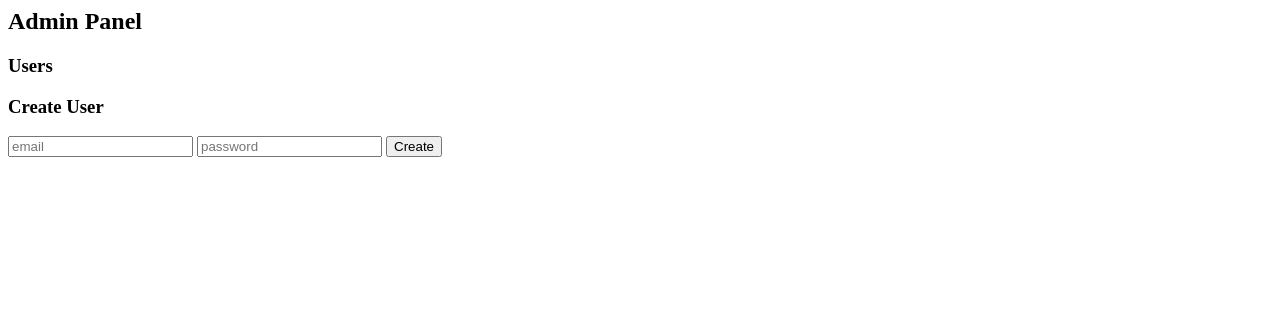
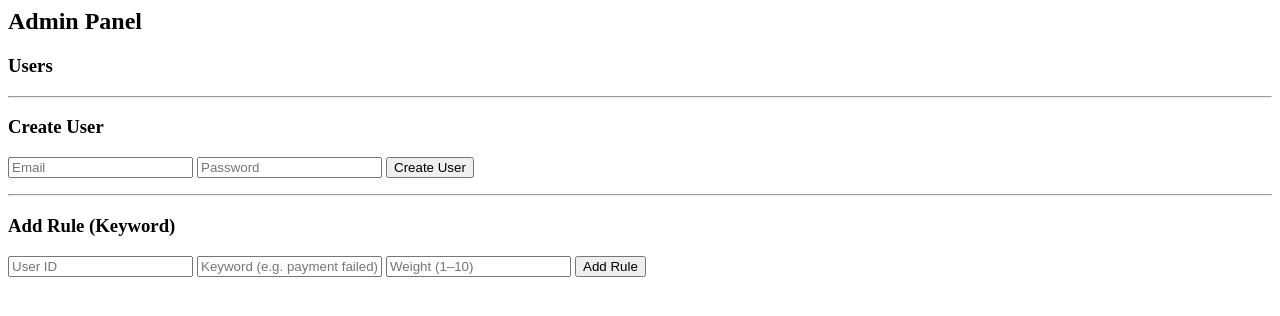
Before and after one commit to obamaeugene8-byte/BizAlert, a Flask app: template templates/admin.html in a window 1280 px wide. Shown: the top 316 px of the page. Run offline with Flask 3, Linux system fonts and the light colour scheme; the template is opened without the code that fills it, so the values that code supplies are empty.

Commit message:
Update admin.html

```diff
--- a/templates/admin.html
+++ b/templates/admin.html
@@ -11,9 +11,21 @@
 </p>
 {% endfor %}
 
+<hr>
+
 <h3>Create User</h3>
 <form method="POST" action="/admin/create_user">
-    <input name="email" placeholder="email">
-    <input name="password" placeholder="password">
-    <button type="submit">Create</button>
+    <input name="email" placeholder="Email" required>
+    <input name="password" placeholder="Password" required>
+    <button type="submit">Create User</button>
 </form>
+
+<hr>
+
+<h3>Add Rule (Keyword)</h3>
+<form method="POST" action="/admin/add_rule">
+    <input name="user_id" placeholder="User ID" required>
+    <input name="keyword" placeholder="Keyword (e.g. payment failed)" required>
+    <input name="weight" type="number" placeholder="Weight (1–10)" required>
+    <button type="submit">Add Rule</button>
+</form>
```
